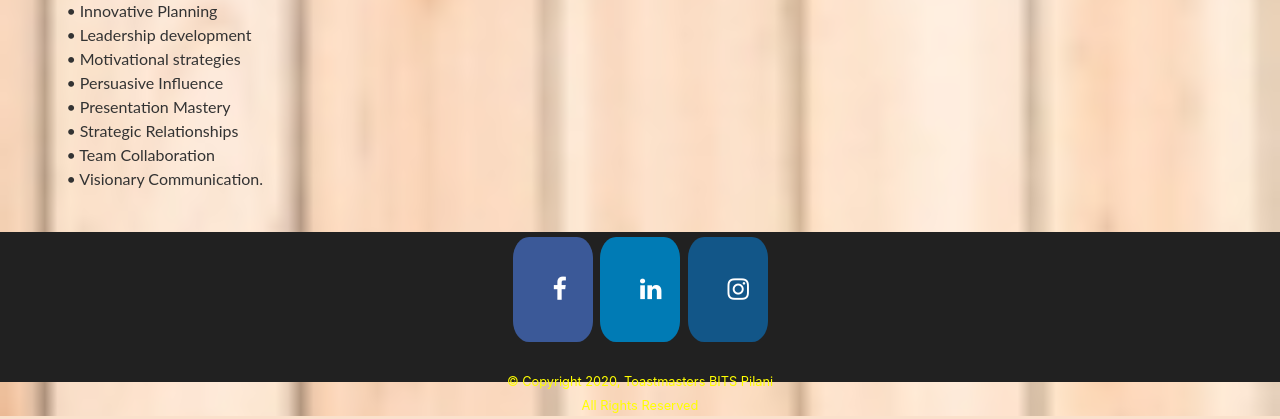
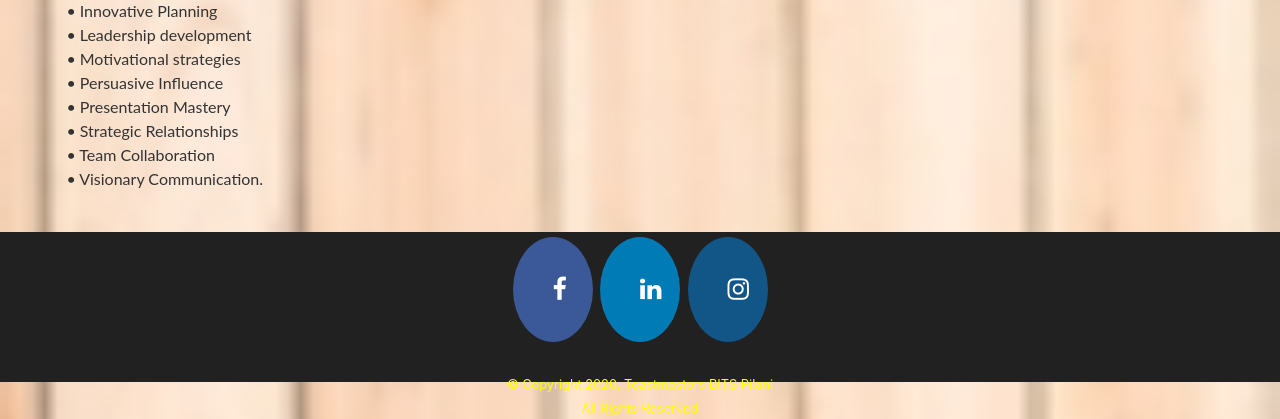
Before and after one commit to Digvijay03/Digvijay03.github.io, a Django app: page /index/ in a window 1280 px wide. Shown: the part 2199-2618 px from the top of the page. Run offline with Django 3.2, Linux system fonts and the light colour scheme; some libraries are stand-ins or nearby versions.

Commit message:
contact us

```diff
--- a/body/templates/body/index.html
+++ b/body/templates/body/index.html
@@ -94,8 +94,8 @@
                                               width: 30px;
                                               text-align: center;
                                               text-decoration: none;
-                                              margin: 5px 2px 2px;
-                                              border-radius: 20%;
+                                              margin: 5px 2px ;
+                                              border-radius: 50%;
                                             }
 
                                             .fa:hover {
```
